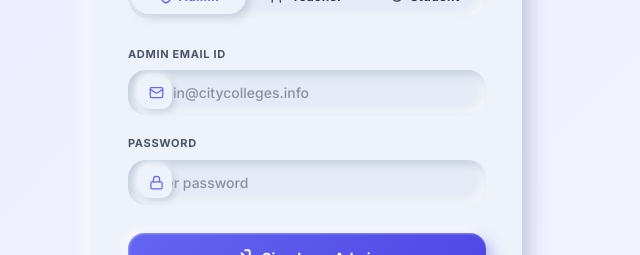
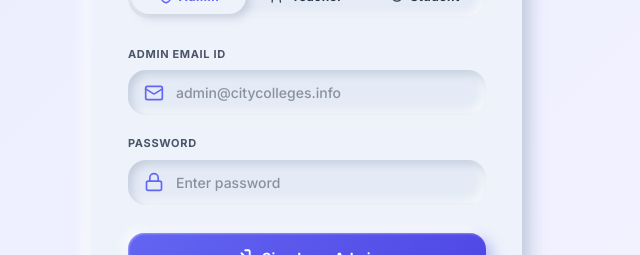
Before and after one commit to thakuramulyasingh16-gif/College-ERP-Management-System, a React (Vite) app in the folder frontend/: page /login in a window 1280 px wide. Shown: the part 332-587 px from the top of the page, without its empty margins (333-973 px from the left). Built offline with nearby package versions, Linux system fonts and the light colour scheme.

Commit message:
Fix icon and placeholder alignment on login and dashboard search inputs

```diff
--- a/frontend/src/index.css
+++ b/frontend/src/index.css
@@ -344,12 +344,62 @@ textarea,
   border: none !important;
   background: var(--clay-surface-inset) !important;
   color: var(--clay-text) !important;
-  padding: 0.75rem 1rem !important;
+  padding-top: 0.75rem !important;
+  padding-bottom: 0.75rem !important;
+  padding-right: 1rem !important;
+  padding-left: 1rem; /* default fallback only so pl-10/pl-12/inline padding take precedence */
   font-size: 0.875rem !important;
   font-weight: 500 !important;
   box-shadow: var(--clay-inset) !important;
   transition: all 0.2s ease !important;
   outline: none !important;
+  box-sizing: border-box !important;
+}
+
+/* ===============================================================
+   LEADING ICON & INPUT ALIGNMENT (FIXES ISSUE 1 & ISSUE 2)
+   Prevents any overlap between leading icons and placeholder text
+   =============================================================== */
+
+/* Guarantee 44px–48px left padding on inputs with leading icons */
+.relative input.pl-10,
+.relative input[class*="pl-10"],
+input.pl-10,
+input[class*="pl-10"] {
+  padding-left: 44px !important;
+}
+
+.relative input.pl-12,
+.relative input[class*="pl-12"],
+input.pl-12,
+input[class*="pl-12"] {
+  padding-left: 48px !important;
+}
+
+/* Center leading icons vertically and place cleanly at 14px */
+.relative > svg.absolute,
+.relative > svg.left-3,
+.relative > svg.left-4 {
+  position: absolute !important;
+  left: 14px !important;
+  top: 50% !important;
+  transform: translateY(-50%) !important;
+  pointer-events: none !important;
+  z-index: 2 !important;
+  width: 18px !important;
+  height: 18px !important;
+  display: block !important;
+  margin: 0 !important;
+}
+
+/* Question option prefixes (e.g. A, B in teacher dashboard) */
+.relative > span.absolute {
+  position: absolute !important;
+  left: 16px !important;
+  top: 50% !important;
+  transform: translateY(-50%) !important;
+  pointer-events: none !important;
+  z-index: 2 !important;
 }
 
 input[type="text"]:focus,
--- a/frontend/src/pages/Login.jsx
+++ b/frontend/src/pages/Login.jsx
@@ -81,7 +81,7 @@ const Login = () => {
         padding: '1.5rem',
       }}
     >
-      {/* Claymorphism Login Card: border-radius 28px, core clay shadow, no hard borders */}
+      {/* Claymorphism Login Card */}
       <div
         style={{
           width: '100%',
@@ -222,24 +222,23 @@ const Login = () => {
             }}>
               {currentTab.label} Email ID
             </label>
-            <div style={{ position: 'relative' }}>
-              <div style={{
+            {/* Relative-positioned container for input + leading icon */}
+            <div style={{ position: 'relative', width: '100%', display: 'flex', alignItems: 'center' }}>
+              <Mail
+                size={20}
+                style={{
                   position: 'absolute',
-                left: '12px',
+                  left: '16px',
                   top: '50%',
                   transform: 'translateY(-50%)',
-                width: '32px',
-                height: '32px',
-                borderRadius: '10px',
-                background: 'var(--clay-surface)',
-                boxShadow: '3px 3px 6px rgba(163, 177, 198, 0.45), -3px -3px 6px rgba(255, 255, 255, 0.8)',
-                display: 'flex',
-                alignItems: 'center',
-                justifyContent: 'center',
                   pointerEvents: 'none',
-              }}>
-                <Mail size={15} style={{ color: 'var(--clay-primary)' }} />
-              </div>
+                  zIndex: 2,
+                  width: '20px',
+                  height: '20px',
+                  color: 'var(--clay-primary)',
+                  flexShrink: 0,
+                }}
+              />
               <input
                 type="email"
                 placeholder={currentTab.placeholder}
@@ -248,7 +247,10 @@ const Login = () => {
                 required
                 style={{
                   width: '100%',
-                  padding: '0.8125rem 1rem 0.8125rem 3.25rem',
+                  paddingTop: '0.8125rem',
+                  paddingBottom: '0.8125rem',
+                  paddingRight: '1rem',
+                  paddingLeft: '48px',
                   borderRadius: '18px',
                   background: 'var(--clay-surface-inset)',
                   border: 'none',
@@ -258,6 +260,7 @@ const Login = () => {
                   outline: 'none',
                   boxShadow: 'inset 4px 4px 8px rgba(163, 177, 198, 0.5), inset -4px -4px 8px rgba(255, 255, 255, 0.7)',
                   transition: 'all 0.2s ease',
+                  boxSizing: 'border-box',
                 }}
                 onFocus={(e) => {
                   e.target.style.background = '#F4F7FD';
@@ -283,24 +286,23 @@ const Login = () => {
             }}>
               Password
             </label>
-            <div style={{ position: 'relative' }}>
-              <div style={{
+            {/* Relative-positioned container for input + leading icon */}
+            <div style={{ position: 'relative', width: '100%', display: 'flex', alignItems: 'center' }}>
+              <Lock
+                size={20}
+                style={{
                   position: 'absolute',
-                left: '12px',
+                  left: '16px',
                   top: '50%',
                   transform: 'translateY(-50%)',
-                width: '32px',
-                height: '32px',
-                borderRadius: '10px',
-                background: 'var(--clay-surface)',
-                boxShadow: '3px 3px 6px rgba(163, 177, 198, 0.45), -3px -3px 6px rgba(255, 255, 255, 0.8)',
-                display: 'flex',
-                alignItems: 'center',
-                justifyContent: 'center',
                   pointerEvents: 'none',
-              }}>
-                <Lock size={15} style={{ color: 'var(--clay-primary)' }} />
-              </div>
+                  zIndex: 2,
+                  width: '20px',
+                  height: '20px',
+                  color: 'var(--clay-primary)',
+                  flexShrink: 0,
+                }}
+              />
               <input
                 type="password"
                 placeholder="Enter password"
@@ -309,7 +311,10 @@ const Login = () => {
                 required
                 style={{
                   width: '100%',
-                  padding: '0.8125rem 1rem 0.8125rem 3.25rem',
+                  paddingTop: '0.8125rem',
+                  paddingBottom: '0.8125rem',
+                  paddingRight: '1rem',
+                  paddingLeft: '48px',
                   borderRadius: '18px',
                   background: 'var(--clay-surface-inset)',
                   border: 'none',
@@ -319,6 +324,7 @@ const Login = () => {
                   outline: 'none',
                   boxShadow: 'inset 4px 4px 8px rgba(163, 177, 198, 0.5), inset -4px -4px 8px rgba(255, 255, 255, 0.7)',
                   transition: 'all 0.2s ease',
+                  boxSizing: 'border-box',
                 }}
                 onFocus={(e) => {
                   e.target.style.background = '#F4F7FD';
@@ -332,7 +338,7 @@ const Login = () => {
             </div>
           </div>
 
-          {/* Primary Clay Button: Raised look at rest, pressed look on active */}
+          {/* Primary Clay Button */}
           <button
             type="submit"
             disabled={loading}
```
Lines whose indentation alone changed are shown as unchanged.
